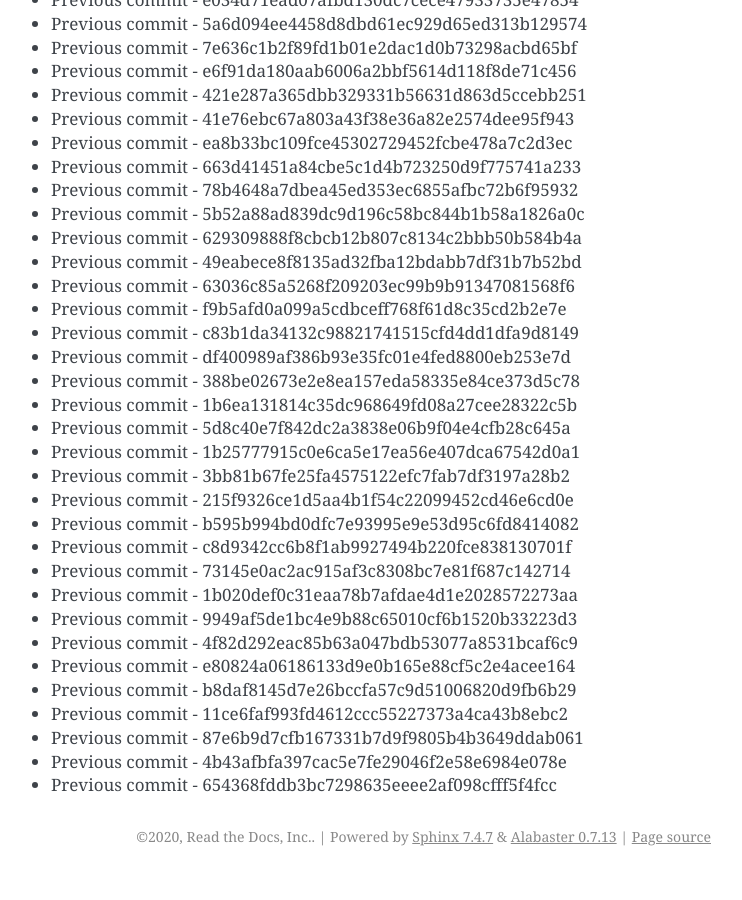
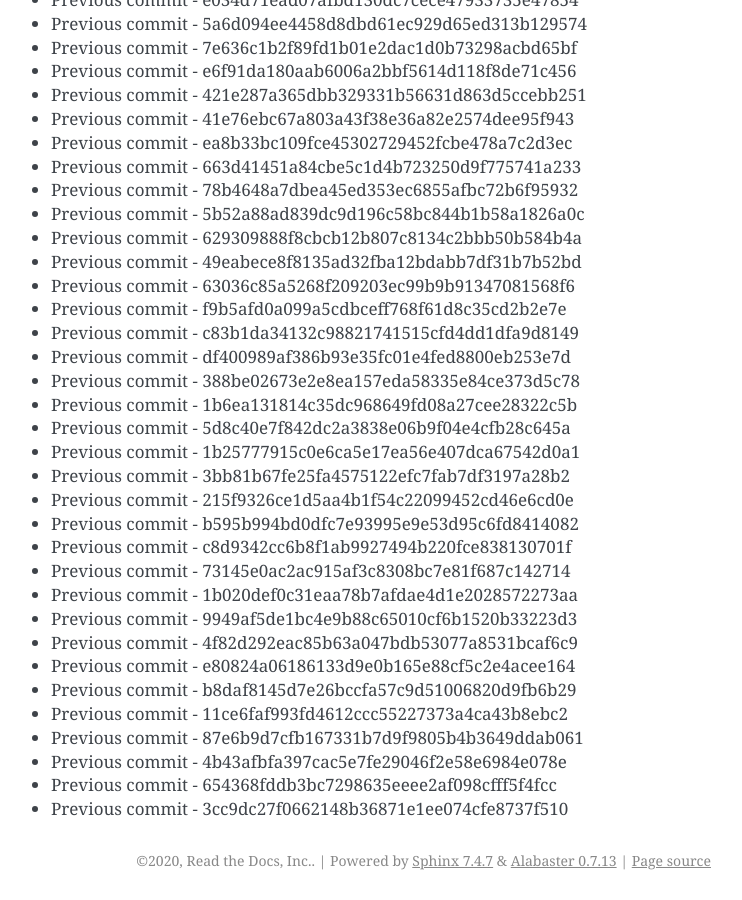
Before and after one commit to readthedocs/rtd-git-stresstest, a Sphinx documentation site: the page built from docs/updates.rst, in a window 1280 px wide and 900 px high, scrolled down 43704 px. Shown: the whole window, without its empty margins (399-1141 px from the left). Built offline with Sphinx 7.4.7, drawn with Linux system fonts in a browser that asks for light colours; before the commit the page ends 44580 px from its top, so only the background shows below that.

Commit message:
Generating commit from previous: 3cc9dc27f0662148b36871e1ee074cfe8737f510

```diff
--- a/docs/updates.rst
+++ b/docs/updates.rst
@@ -1868,3 +1868,4 @@ It can be tested for any performance characteristics.
 * Previous commit - 87e6b9d7cfb167331b7d9f9805b4b3649ddab061
 * Previous commit - 4b43afbfa397cac5e7fe29046f2e58e6984e078e
 * Previous commit - 654368fddb3bc7298635eeee2af098cfff5f4fcc
+* Previous commit - 3cc9dc27f0662148b36871e1ee074cfe8737f510
```
